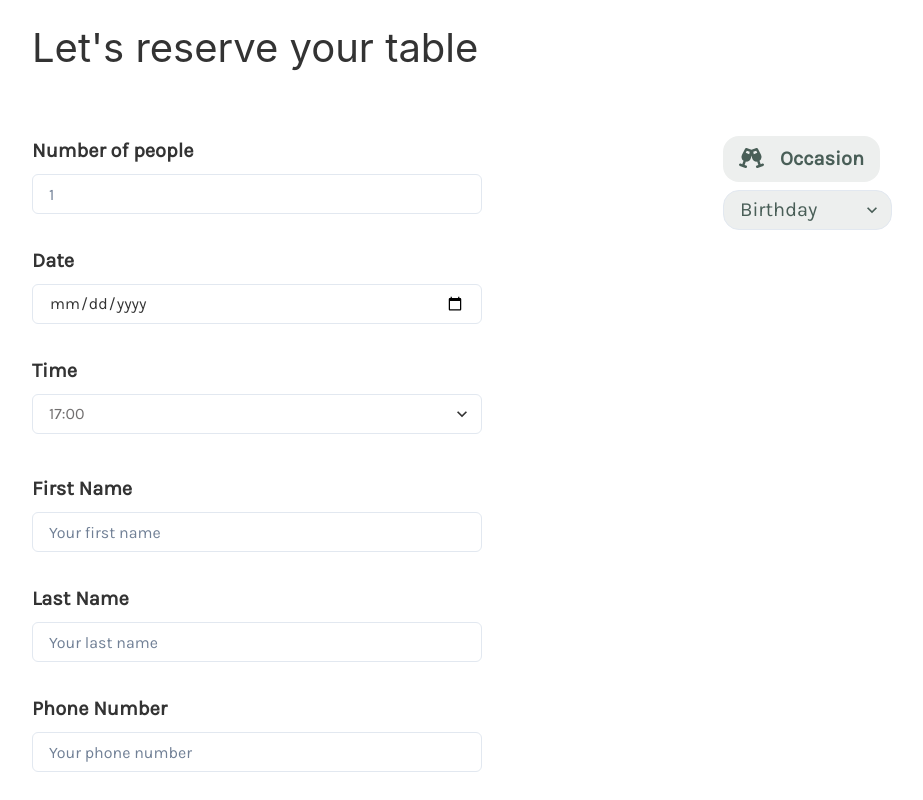
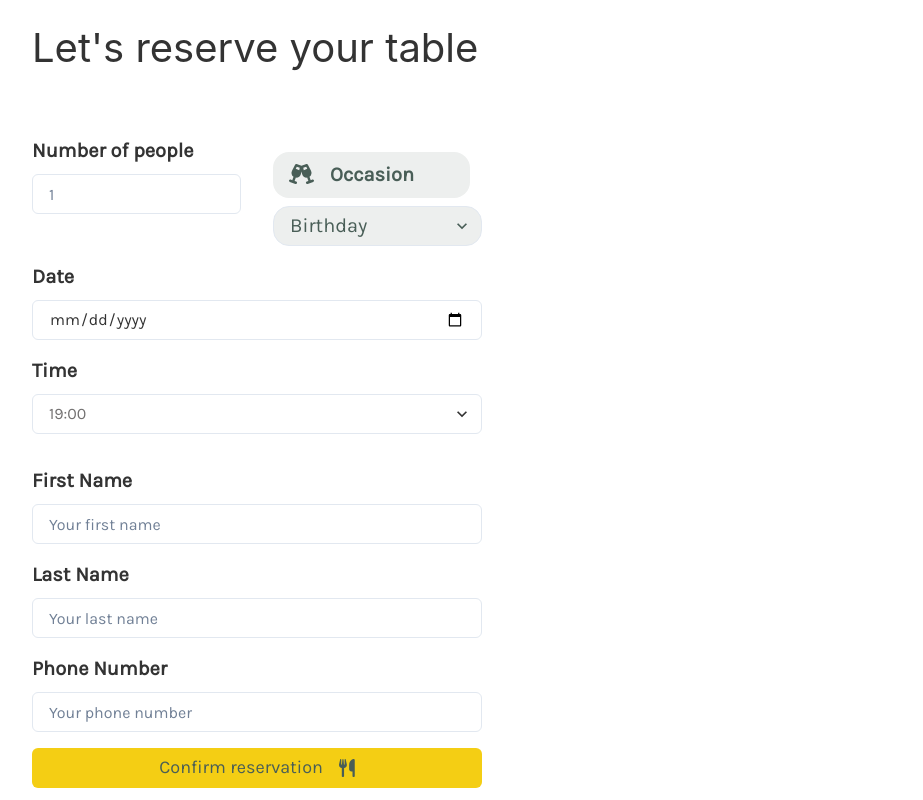
Before and after one commit to Nessvah/little_lemon_restaurant, a React (Create React App) app: page /reservations in a window 1280 px wide. Shown: the part 480-1280 px from the top of the page, without its empty margins (178-1101 px from the left). Built offline with nearby package versions, Linux system fonts and the light colour scheme; a web font is replaced by a local one.

Commit message:
add custom hooks, alert and form validation with formik and yup

```diff
--- a/src/App.js
+++ b/src/App.js
@@ -11,10 +11,12 @@ import "@fontsource/karla"
 
 import "./App.css";
 import Footer from "./components/Footer";
+import {AlertProvider} from "./context/alertContext";
 
 function App() {
   return(
       <ChakraProvider resetCSS theme={brand}>
+          <AlertProvider>
               <Navbar/>
               <Routes>
                   {/*index path - the component to go to*/}
@@ -23,6 +25,8 @@ function App() {
                   <Route path={"*"} element={<PageNotFound/>}/>
               </Routes>
               <Footer/>
+          </AlertProvider>
+
       </ChakraProvider>
 
       )
--- a/src/components/BookingForm.js
+++ b/src/components/BookingForm.js
@@ -1,41 +1,53 @@
 import {
     FormControl,
     FormLabel,
-    FormErrorMessage,
-    FormHelperText, VStack, HStack, Button, Input, Select, Heading, Box
+    FormErrorMessage, VStack, HStack, Button, Input, Select, Heading, Box
 } from '@chakra-ui/react'
 import {faChampagneGlasses, faUtensils} from "@fortawesome/free-solid-svg-icons";
 import {FontAwesomeIcon} from "@fortawesome/react-fontawesome";
 import {useState} from "react";
-
+import {useFormik} from "formik";
+import * as Yup from "yup";
+import useSubmit from "../hooks/useSubmit";
+import {useAlertContext} from "../context/alertContext";
 
 const BookingForm = () => {
 
-    // Create a state object to store the form data. React uses the useState hook to handle the form state.
-    const [contactInfo, setContactInfo] = useState({
+    const { isLoading, response, submit } = useSubmit({});
+
+    // Set alert for submission
+    const { onOpen } = useAlertContext();
+
+    // use formik for validation
+    const formik = useFormik({
+        initialValues: {
+            occassion: "birthday" | "engagement" | "anniversary",
             guests: "",
             date: "",
-        time: "",
+            time: "19:00" | "20:00" | "21:00" | "22:00",
             firstName: "",
             lastName: "",
             phoneNumber: "",
-        occasion: "birthday" | "engagement" | "anniversary",
+        },
+        onSubmit: (values) => {
+            submit.isLoading = true;
+            if(response == "success"){
+                onOpen(true, "Success", "Your reservations is confirmed! See you at dinner.");
+            }
+            onOpen();
+            return false;
+        },
+        //validate form inputs
+        validationSchema: Yup.object({
+            //occasion
+            guests: Yup.string().min(1).required("Required"),
+            date: Yup.date().min(new Date(), "Invalid date").required("Required"),
+            //time
+            firstName: Yup.string().min(2, "You need at least 2 letters").required("Required"),
+            lastName: Yup.string().min(2, "You need to provide at least 2 letters").required("Required"),
+            phoneNumber: Yup.string().min(9, "You need to enter at least 9 digits").required("Required"),
+        }),
     })
-
-    //Update the input fields
-    const handleChange = (e) => {
-        setContactInfo({
-                ...contactInfo,
-                [e.target.name]: e.target.value
-            }
-            )
-    }
-
-    // Retrieving form data from controlled input field
-    const handleSubmit = (e)=> {
-        e.preventDefault();
-        console.log(contactInfo);
-    }
 
     return (
         <Box w={"860px"} m={"4rem auto 8rem auto"}>
@@ -43,40 +55,74 @@ const BookingForm = () => {
                 Let's reserve your table
             </Heading>
             <HStack w={'100%'} alignItems={'flex-start'} justifyContent={'space-between'}>
-                <VStack>
-                    <form autoComplete={'off'} className={'form'} onSubmit={handleSubmit}>
-                        <FormControl display={'grid'} w={'100%'} >
+                <VStack w={'100%'} alignItems={'flex-start'}>
+
+                    <form autoComplete={'off'} className={'form'} onSubmit={formik.handleSubmit}>
+
+                        <HStack spacing={8}>
+                            <FormControl isInvalid={formik.touched.guests && formik.errors.guests}  >
                                 <FormLabel htmlFor="guests" fontWeight={'extrabold'} fontSize={'20px'}>Number of people</FormLabel>
-                            <Input name="guests" value={contactInfo.guests} type="number" onChange={handleChange}
-                                   placeholder="1" min="1" max="10" id="guests" mb={8} required/>
+                                <Input name="guests" type="number" placeholder="1" id="guests" mb={8}
+                                       {...formik.getFieldProps("guests")}/>
+                                <FormErrorMessage>{formik.errors.guests}</FormErrorMessage>
+                            </FormControl>
 
-                            <FormLabel htmlFor="res-date" fontWeight={'extrabold'} fontSize={'20px'}>Date</FormLabel>
-                            <Input name={'date'} value={contactInfo.date} onChange={handleChange}  type="date"
-                                   id="res-date" mb={8} required/>
+                            {/*Research about formik validation with options*/}
+                            <FormControl isInvalid={formik.touched.occassion && formik.errors.occassion}>
+                                <FormLabel htmlFor="occasion"  backgroundColor={'White'} py={2} px={4} borderRadius={16}
+                                           fontWeight={'extrabold'} fontSize={'20px'} color={'Green'} mt={'1rem'}>
+                                    <FontAwesomeIcon icon={faChampagneGlasses} size='1x' className={'icon'}/>Occasion</FormLabel>
+                                <Select name={'occasion'} id="occasion"
+                                        backgroundColor={'White'} fontSize={'20px'} color={'Green'}
+                                        borderRadius={16}  {...formik.getFieldProps("occassion")}>
+                                    <option value={"birthday"}>Birthday</option>
+                                    <option value={"engagement"}>Engagement</option>
+                                    <option value={"anniversary"}>Anniversary</option>
+                                </Select>
+                                <FormErrorMessage>{formik.errors.occassion}</FormErrorMessage>
+                            </FormControl>
+                        </HStack>
 
-                            <FormLabel htmlFor="res-time" fontWeight={'extrabold'} fontSize={'20px'}>Time</FormLabel>
-                            <Select value={contactInfo.time} onChange={handleChange}  id="res-time" mb={2}
+
+                        <FormControl isInvalid={formik.touched.date && formik.errors.date}>
+                        <FormLabel htmlFor="res-date" fontWeight={'extrabold'} fontSize={'20px'} mt={'1rem'}>Date</FormLabel>
+                            <Input name={'date'}  {...formik.getFieldProps("date")}  type="date"
+                                   id="res-date"/>
+                            <FormErrorMessage>{formik.errors.date}</FormErrorMessage>
+                        </FormControl>
+                        <FormControl isInvalid={formik.touched.time && formik.errors.time}>
+                            <FormLabel htmlFor="res-time" fontWeight={'extrabold'} fontSize={'20px'} mt={'1rem'}>Time</FormLabel>
+                            <Select  {...formik.getFieldProps("time")}  id="res-time" mb={2}
                                     className={'input'} name={'time'} required>
-                                <option>17:00</option>
-                                <option>18:00</option>
                                 <option>19:00</option>
                                 <option>20:00</option>
                                 <option>21:00</option>
                                 <option>22:00</option>
                             </Select>
-                            <FormErrorMessage mb={8}></FormErrorMessage>
+                            <FormErrorMessage >formik.errors.time</FormErrorMessage>
+                        </FormControl>
 
+
+                        <FormControl isInvalid={formik.touched.firstName && formik.errors.firstName}>
                             <FormLabel htmlFor="firstname" fontWeight={'extrabold'} fontSize={'20px'} mt={8}>First Name</FormLabel>
-                            <Input name={'firstName'} value={contactInfo.firstName} onChange={handleChange}
-                                   type="text" placeholder="Your first name" id="firstname" mb={8} required/>
+                            <Input name={'firstName'}  {...formik.getFieldProps("firstName")}
+                                   type="text" placeholder="Your first name" id="firstname" />
+                            <FormErrorMessage>{formik.errors.firstName}</FormErrorMessage>
+                        </FormControl>
 
-                            <FormLabel htmlFor="lastname" fontWeight={'extrabold'} fontSize={'20px'}>Last Name</FormLabel>
-                            <Input name={'lastName'} value={contactInfo.lastName} onChange={handleChange}
-                                   type="text" placeholder="Your last name" id="lastname" mb={8} required/>
+                        <FormControl isInvalid={formik.touched.lastName && formik.errors.lastName}>
+                            <FormLabel htmlFor="lastname" fontWeight={'extrabold'} fontSize={'20px'} mt={'1rem'}>Last Name</FormLabel>
+                            <Input name={'lastName'}  {...formik.getFieldProps("lastName")}
+                                   type="text" placeholder="Your last name" id="lastname"  />
+                            <FormErrorMessage>{formik.errors.lastName}</FormErrorMessage>
+                        </FormControl>
 
-                            <FormLabel htmlFor="phonenumber" fontWeight={'extrabold'} fontSize={'20px'}>Phone Number</FormLabel>
-                            <Input name={'phoneNumber'} value={contactInfo.phoneNumber} onChange={handleChange}
-                                   type="text" placeholder="Your phone number"  id="phonenumber" mb={8} required/>
+                           <FormControl isInvalid={formik.touched.phoneNumber && formik.errors.phoneNumber}>
+                               <FormLabel htmlFor="phonenumber" fontWeight={'extrabold'} fontSize={'20px'} mt={'1rem'}>Phone Number</FormLabel>
+                               <Input name={'phoneNumber'}  {...formik.getFieldProps("phoneNumber")}
+                                      type="text" placeholder="Your phone number"  id="phonenumber"  />
+                               <FormErrorMessage>{formik.errors.phoneNumber}</FormErrorMessage>
+                           </FormControl>
 
                             <Button type="submit" value="Make Your reservation" width="full" bg={"Yellow"}
                                     fontSize={18}
@@ -92,27 +138,11 @@ const BookingForm = () => {
                                     _focus={{
                                         boxShadow:
                                             "0 0 1px 2px rgba(251, 218, 187, .75), 0 1px 1px rgba(0, 0, 0, .15)",
-                                    }}>
+                                    }}  mt={'1rem'}>
                                 Confirm reservation <FontAwesomeIcon icon={faUtensils} size={'1x'} className={'submit-icon'}/>
                             </Button>
-
-                        </FormControl>
                     </form>
                 </VStack>
-                <Box>
-                    <FormLabel htmlFor="occasion"  backgroundColor={'White'} py={2} px={4} borderRadius={16}
-                               fontWeight={'extrabold'} fontSize={'20px'} color={'Green'}>
-                        <FontAwesomeIcon icon={faChampagneGlasses} size='1x' className={'icon'}/>Occasion</FormLabel>
-                    <Select name={'occasion'} onChange={handleChange}  id="occasion"
-                            backgroundColor={'White'} fontSize={'20px'} color={'Green'}
-                            borderRadius={16} required>
-                        <option value={"birthday"}>Birthday</option>
-                        <option value={"engagement"}>Engagement</option>
-                        <option value={"anniversary"}>Anniversary</option>
-                    </Select>
-                    <FormErrorMessage></FormErrorMessage>
-                </Box>
-
             </HStack>
         </Box>
     )
--- /dev/null
+++ b/src/context/alertContext.js
@@ -0,0 +1,27 @@
+import {createContext, useContext, useState} from "react";
+
+const AlertContext = createContext(undefined);
+
+export const AlertProvider = ({ children }) => {
+    const [state, setState] = useState({
+        isOpen: false,
+        // Type can be either "success" or "error"
+        type: 'success',
+        // Message to be displayed, can be any string
+        message: '',
+    });
+
+    return (
+        <AlertContext.Provider
+            value={{
+                ...state,
+                onOpen: (type, message) => setState({ isOpen: true, type, message }),
+                onClose: () => setState({ isOpen: false, type: '', message: '' }),
+            }}
+        >
+            {children}
+        </AlertContext.Provider>
+    );
+};
+
+export const useAlertContext = () => useContext(AlertContext);
--- /dev/null
+++ b/src/hooks/useSubmit.js
@@ -0,0 +1,38 @@
+import { useState } from "react";
+
+const wait = (ms) => new Promise((resolve) => setTimeout(resolve, ms));
+
+/**
+ * This is a custom hook that can be used to submit a form and simulate an API call
+ * It uses Math.random() to simulate a random success or failure, with 50% chance of each
+ */
+const useSubmit = () => {
+    const [isLoading, setLoading] = useState(false);
+    const [response, setResponse] = useState(null);
+
+    const submit = async (url, data) => {
+        const random = Math.random();
+        setLoading(true);
+        try {
+            await wait(2000);
+            if (random < 0.5) {
+                throw new Error("Something went wrong");
+            }
+            setResponse({
+                type: "success",
+                message: `Thanks for your submission ${data.firstName}, we will get back to you shortly!`,
+            });
+        } catch (error) {
+            setResponse({
+                type: "error",
+                message: "Something went wrong, please try again later!",
+            });
+        } finally {
+            setLoading(true);
+        }
+    };
+
+    return { isLoading, response, submit };
+};
+
+export default useSubmit;
```
Lines whose indentation alone changed are shown as unchanged.
